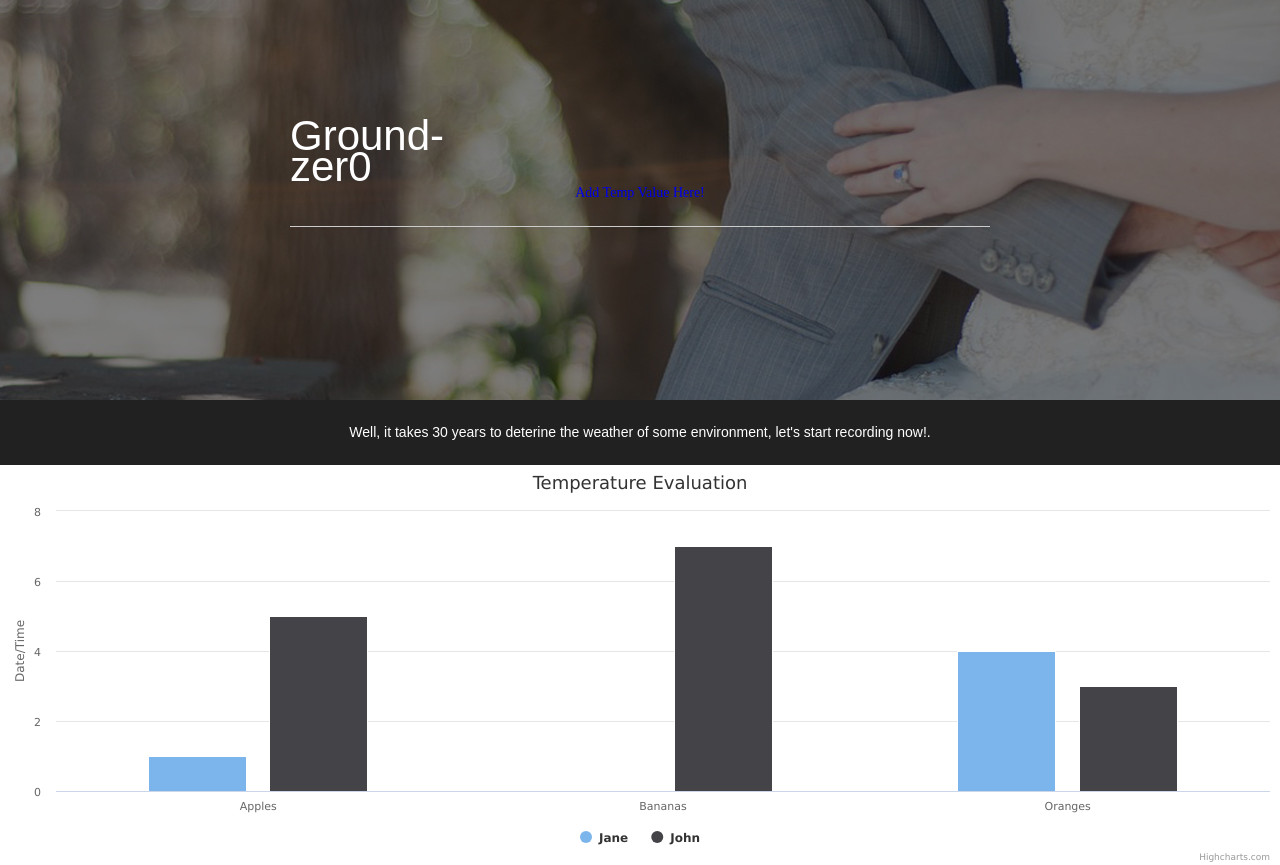
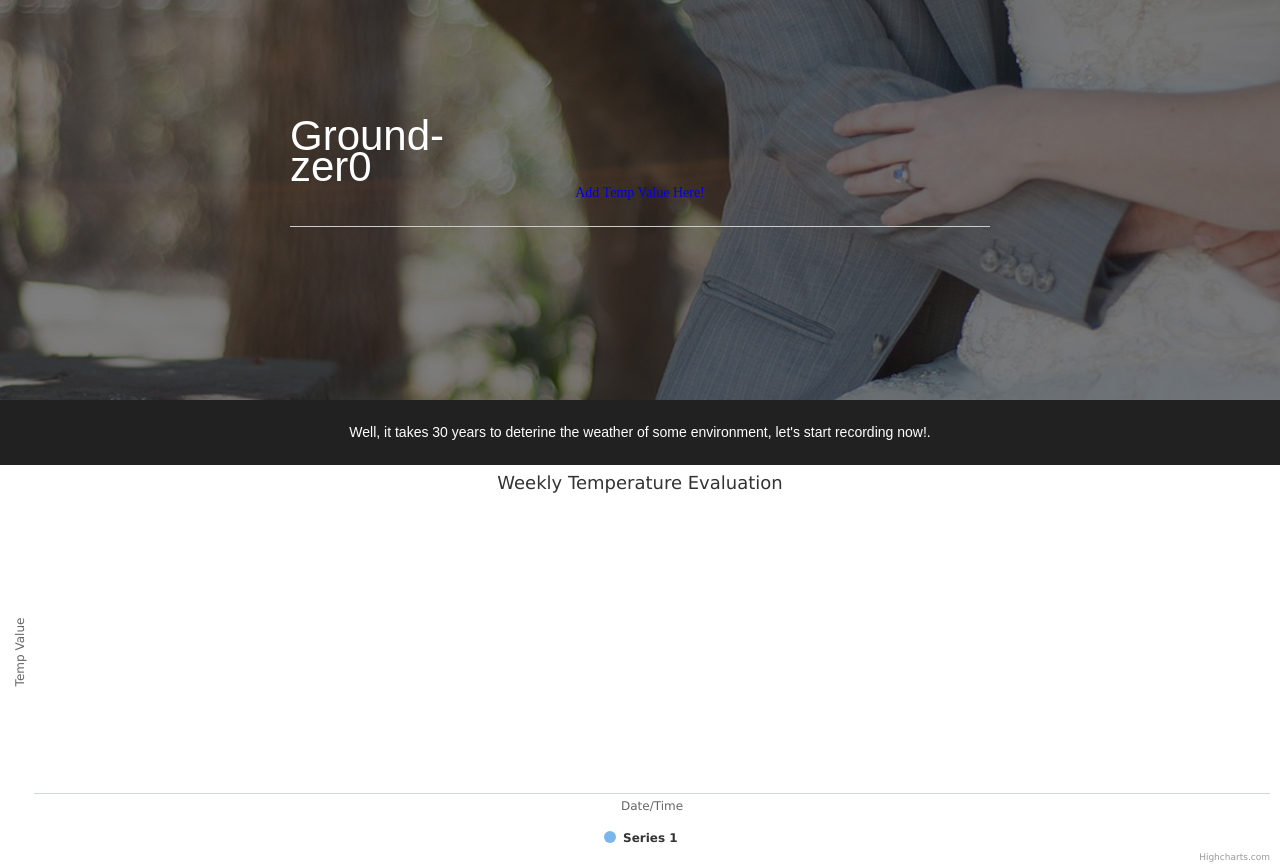
Before and after one commit to WinnyTroy/Ground-zero, a Django app: template ground_zero/temperature/templates/base/home.html in a window 1280 px wide. Run offline with Django 3.2, Linux system fonts and the light colour scheme; the template is opened without the code that fills it, so the values that code supplies are empty; parts of the project's set-up code (start-up, migrations or seed data) failed here and were passed over; some libraries are stand-ins or nearby versions.

Commit message:
added layering and structuring of the chart. Reading from the json file pending.

```diff
--- a/ground_zero/temperature/static/Js/app.js
+++ b/ground_zero/temperature/static/Js/app.js
@@ -4,22 +4,63 @@ $(function () {
             type: 'column'
         },
         title: {
-            text: 'Temperature Evaluation'
+            text: 'Weekly Temperature Evaluation'
         },
         xAxis: {
-            categories: ['Apples', 'Bananas', 'Oranges']
-        },
-        yAxis: {
+            type: 'datetime',
             title: {
                 text: 'Date/Time'
             }
         },
-        series: [{
-            name: 'Jane',
-            data: [1, 0, 4]
-        }, {
-            name: 'John',
-            data: [5, 7, 3]
-        }]
+        yAxis: {
+            title: {
+                text: 'Temp Value'
+            }
+        },
+        series: [{ }]
+
     });
 });
+
+
+//$(function () {
+//    $.getJSON('http://127.0.0.1:8000/ground_zero/data/jsonp.php?filename=range.json&callback=?', function(data) {
+//
+//    	$('#container').highcharts({
+//
+//		    chart: {
+//		        type: 'spline'
+//		    },
+//
+//		    title: {
+//		        text: 'Temperature variation by day'
+//		    },
+//
+//		    xAxis: {
+//		        type: 'datetime'
+//		    },
+//
+//		    yAxis: {
+//		        title: {
+//		            text: null
+//		        }
+//		    },
+//
+//		    tooltip: {
+//		        crosshairs: true,
+//		        shared: true,
+//		        valueSuffix: '°C'
+//		    },
+//
+//		    legend: {
+//		        enabled: false
+//		    },
+//
+//		    series: [{
+//
+//		    }]
+//
+//		});
+//    });
+//
+//});
--- a/ground_zero/temperature/templates/base/home.html
+++ b/ground_zero/temperature/templates/base/home.html
@@ -411,7 +411,7 @@
 			}
 		}
     </style>
-<script src="https://ajax.googleapis.com/ajax/libs/jquery/3.1.1/jquery.min.js"></script>
+	<script src="https://ajax.googleapis.com/ajax/libs/jquery/3.1.1/jquery.min.js"></script>
 	<script src="http://code.highcharts.com/highcharts.js"></script>
 	<script src="static/Js/app.js"></script>
 
```
